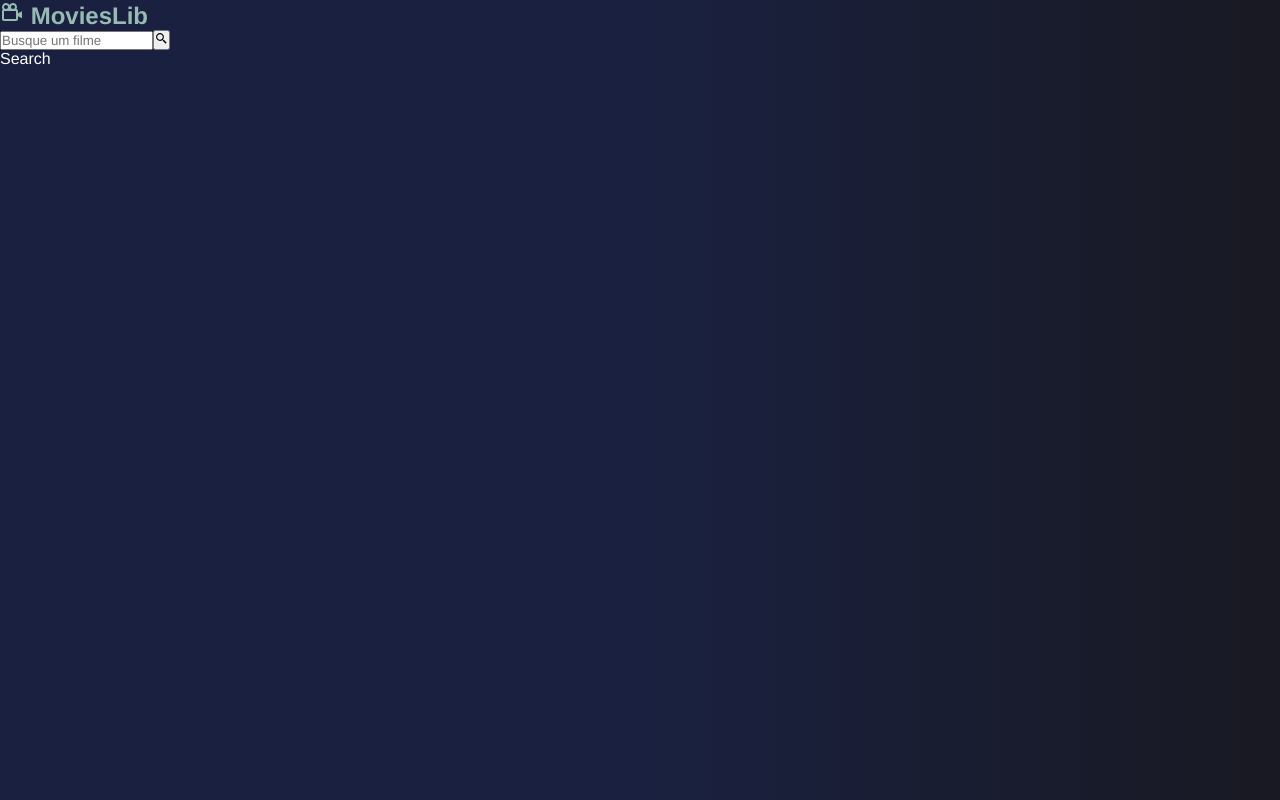
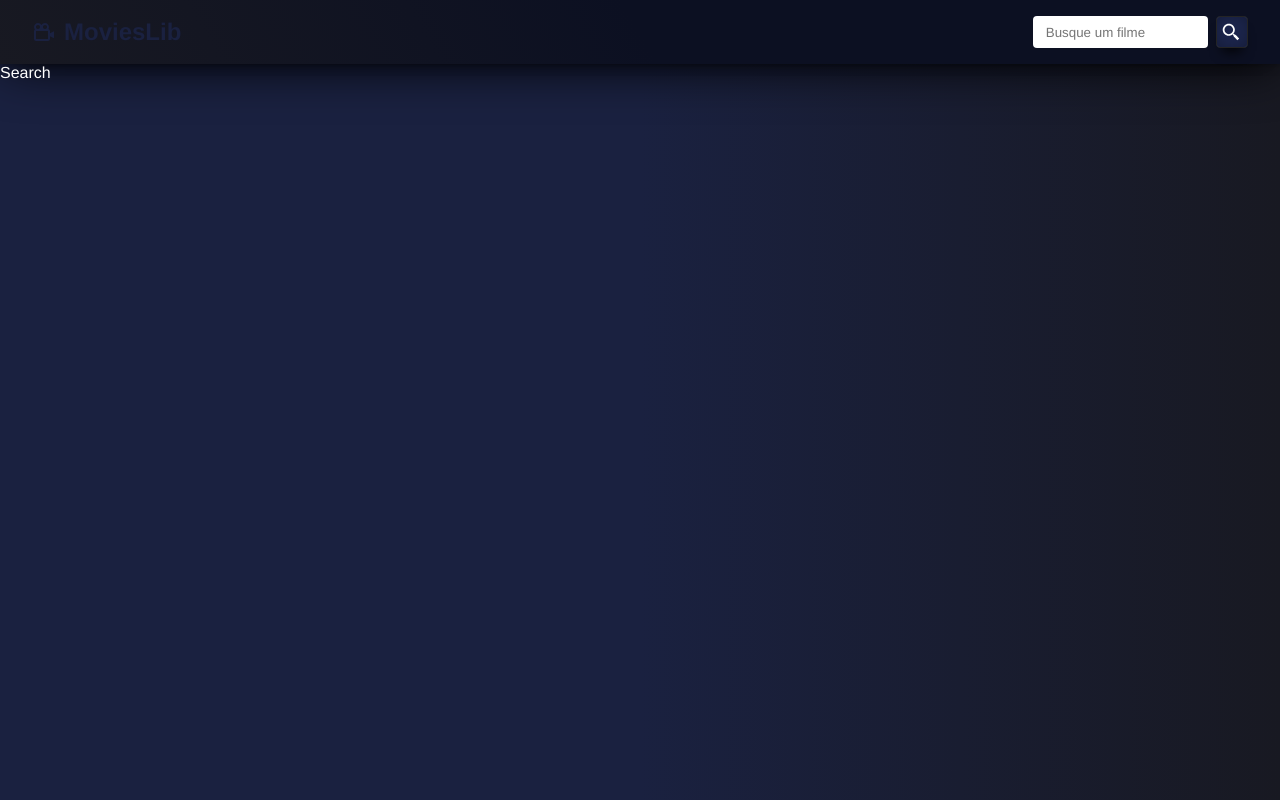
Before and after one commit to kaiotcp1/PROJECT----TMDB, a React (Vite) app in the folder movies_lib/: page /search in a window 1280 px wide. Built offline with nearby package versions, Linux system fonts and the light colour scheme; no server answers.

Commit message:
Ajeitando CSS e Search query param

```diff
--- /dev/null
+++ b/movies_lib/src/components/Navbar.css
@@ -0,0 +1,46 @@
+#navbar {
+    display: flex;
+    justify-content: space-between;
+    align-items: center;
+    padding: 1rem 2rem;
+    background-image: linear-gradient( 240deg,  rgb(12, 16, 34) 50%, rgb(24, 25, 34) 100% );
+    -webkit-box-shadow: -10px 0px 13px -7px #000000, 10px 0px 13px -7px #000000, 0px 6px 50px -5px #000000;
+    box-shadow: -10px 0px 13px -7px #000000, 10px 0px 13px -7px #000000, 0px 6px 50px -5px #000000;
+}
+
+#navbar h2 a {
+    display: flex;
+    align-items: center;
+    gap: .5rem;
+}
+
+#navbar form {
+    display: flex;
+    gap: 0.5rem;
+}
+
+#navbar input {
+    padding: 0.2rem 0.8rem;
+    border-radius: 4px;
+    border: none;
+}
+
+#navbar form button {
+    background-color: rgb(46, 61, 124);
+    border: 1px solid rgb(36, 36, 36);
+    border-radius: 4px;
+    color: rgb(255, 255, 255);
+    padding: 0.3rem;
+    font-size: 1.3rem;
+    display: flex;
+    align-items: center;
+    cursor: pointer;
+    transition: 0.4s;
+    -webkit-box-shadow: 0px 10px 13px -7px #000000, inset 0px 0px 50px -15px #000000;
+    box-shadow: 0px 10px 13px -7px #000000, inset 0px 0px 50px -15px #000000;
+}
+
+#navbar form button:hover {
+    color: rgb(255, 255, 255);
+    padding: 0.5rem
+}
--- a/movies_lib/src/components/Navbar.jsx
+++ b/movies_lib/src/components/Navbar.jsx
@@ -1,16 +1,35 @@
-import { Link } from "react-router-dom";
 import React from 'react'
+import { Link, useNavigate } from "react-router-dom";
 import {BiCameraMovie, BiSearchAlt2} from 'react-icons/bi'
+import { useState } from 'react';
+
+//css
+import './Navbar.css'
+
+const Navbar = () => {
+
+  const [search, setSearch] = useState("");
+  const navigate = useNavigate();
+
+  const handleSubmit = (e) => {
+    e.preventDefault();
+
+    if(!search) return;
+    navigate(`/search?q=${search}`);
+    setSearch("");
+  }
 
 
-const Navbar = () => {
   return (
     <nav id="navbar">
         <h2>
             <Link to="/"> <BiCameraMovie /> MoviesLib</Link>
         </h2>
-        <form>
-            <input type="text" placeholder="Busque um filme" />
+        <form onSubmit={handleSubmit}>
+            <input type="text"
+            placeholder="Busque um filme"
+            onChange={(e) => setSearch(e.target.value)}
+            value={search} />
             <button type="submit"><BiSearchAlt2 /></button>
         </form>
     </nav>
--- a/movies_lib/src/index.css
+++ b/movies_lib/src/index.css
@@ -12,11 +12,10 @@ body {
 
 a {
     text-decoration: none;
-    color: aliceblue;
+    color: rgb(26 33 64);
     transition: 0.5s;
 }
 
 a:hover {
- color: rgb(150, 187, 179);
-
+ color: rgb(253, 253, 253);
 }
--- a/movies_lib/src/pages/Home.jsx
+++ b/movies_lib/src/pages/Home.jsx
@@ -1,6 +1,8 @@
 import React from 'react'
 import { useState, useEffect } from 'react'
 import MovieCard from '../components/MovieCard';
+
+import './MoviesGrid.css'
 
 const moviesURL = import.meta.env.VITE_API;
 const apiKey = import.meta.env.VITE_API_KEY;
--- /dev/null
+++ b/movies_lib/src/pages/MoviesGrid.css
@@ -0,0 +1,68 @@
+.container .title {
+color: white;
+font-size: 2.5rem;
+text-align: center;
+margin: 2rem 0 1rem;
+}
+
+.title .query-text {
+    color: rgb(255, 174, 0);
+}
+
+.movies-container {
+    display: flex;
+    flex-wrap: wrap;
+    justify-content: space-between;
+    padding: 2rem;
+    max-width: 1200px;
+    margin: 0 auto;
+}
+
+.movies-container div {
+    width: 30%;
+    color: white;
+    margin-bottom: 2.5rem;
+    display: flex;
+    flex-direction: column;
+    justify-content: space-between;
+    background-color: rgb(26 33 64);
+    -webkit-box-shadow: -10px 0px 13px -7px #000000, 10px 0px 13px -7px #000000, inset 0px 6px 50px -5px #000000;
+    box-shadow: -10px 0px 13px -7px #000000, 10px 0px 13px -7px #000000, inset 0px -20px 50px -5px #000000;
+    padding: 1rem;
+}
+
+.movies-container div img {
+    max-width: 100%;
+    -webkit-box-shadow: 0px 10px 13px -7px #000000, 0px 0px 9px 3px #000000;
+    box-shadow: 0px 10px 13px -7px #000000, 0px 0px 9px 3px #000000;
+}
+
+.movies-container div img,
+.movies-container div h2,
+.movies-container div p {
+    margin-bottom: 1rem;
+}
+
+.movies-container div svg {
+    color: yellow;
+}
+
+.movies-container div a {
+    background-color:  rgb(13 17 33);
+    border-radius: 4px;
+    color: white;
+    padding: 1rem 0.5rem;
+    align-items: center;
+    transition: ease-in-out 0.3s;
+    text-align: center;
+    font-weight: bold;
+    -webkit-box-shadow: 0px 10px 13px -7px #000000, inset 0px 0px 50px -15px #000000;
+    box-shadow: 0px 10px 13px -7px #000000, inset 0px 0px 50px -15px #000000;
+}
+
+.movies-container div a:hover {
+    background-color: rgb(13 17 33);
+    color: rgb(255, 255, 255);
+    -webkit-box-shadow: 0px 10px 13px -7px #000000, inset 0px 0px 50px -15px #2A327A;
+    box-shadow: 0px 10px 13px -7px #000000, inset 0px 0px 50px -15px #2A327A;
+}
```
